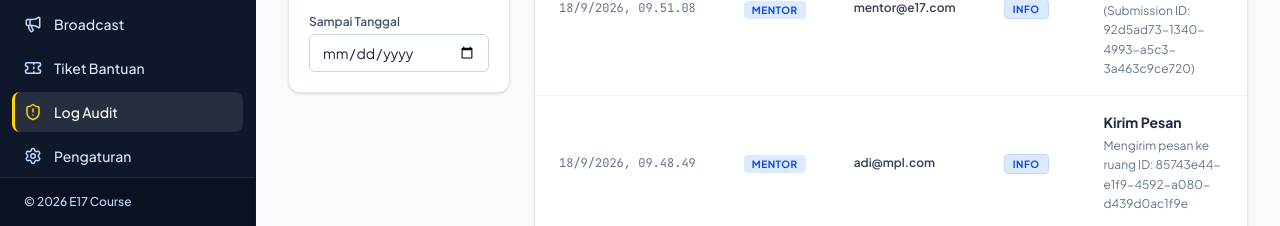
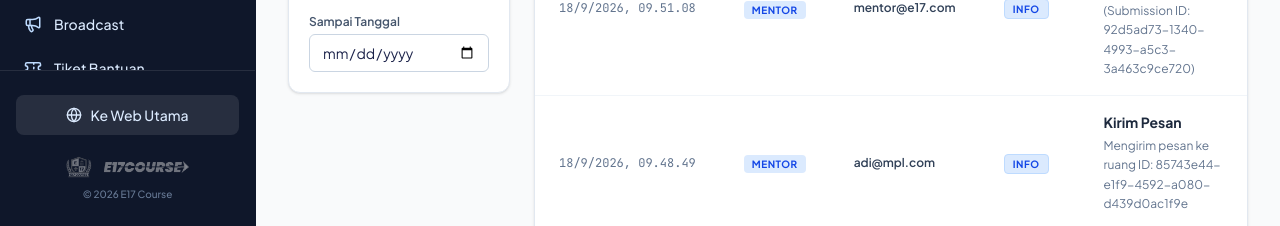
Before and after one commit to AkmalKurniawan007/LMS-E17, a Next.js app: page /admin/audit in a window 1280 px wide. Shown: the part 574-800 px from the top of the page. Built offline with nearby package versions, Linux system fonts and the light colour scheme; no server answers.

Commit message:
feat(sidebar): add back to main web button and logo to footer

```diff
--- a/src/components/layout/sidebar.tsx
+++ b/src/components/layout/sidebar.tsx
@@ -190,10 +190,23 @@ export function Sidebar({ role, className, isMobileOpen, onMobileClose }: Sideba
         </nav>
 
         {/* Sidebar Footer */}
-        <div className="px-4 py-4 border-t border-white/10 shrink-0 bg-e17-navy-active">
-          <div className="flex items-center space-x-3 px-2">
-            <div className="flex-1 min-w-0">
-              <p className="text-xs text-blue-200 font-medium truncate">© 2026 E17 Course</p>
+        <div className="px-4 py-6 border-t border-white/10 shrink-0 bg-e17-navy mt-auto">
+          <div className="flex flex-col gap-5">
+            <Link
+              href="/"
+              className="flex items-center justify-center gap-2 w-full py-2.5 px-3 bg-white/10 hover:bg-e17-primary hover:text-e17-navy text-blue-100 text-sm font-medium rounded-lg transition-all duration-200"
+            >
+              <Globe className="w-4 h-4" />
+              Ke Web Utama
+            </Link>
+
+            <div className="flex flex-col items-center justify-center gap-2">
+              <img
+                src="/assets/logo-wide.png"
+                alt="E17 Course"
+                className="h-6 w-auto object-contain opacity-50 grayscale hover:grayscale-0 hover:opacity-100 transition-all"
+              />
+              <p className="text-[10px] text-blue-200/50 font-medium">© 2026 E17 Course</p>
             </div>
           </div>
         </div>
```
